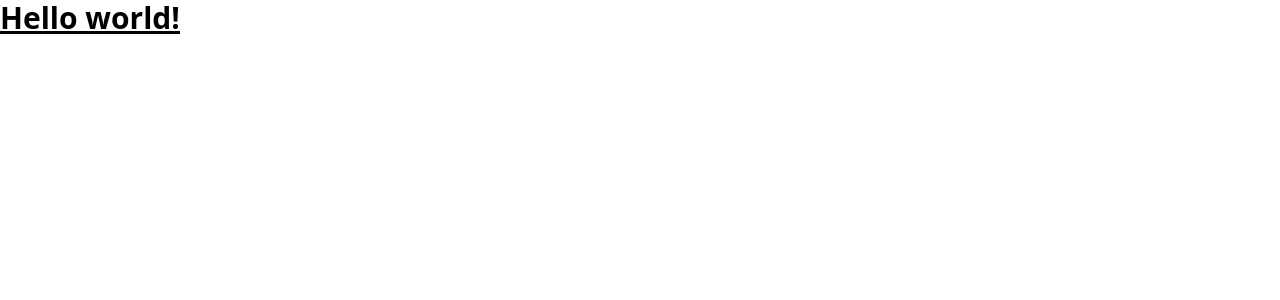
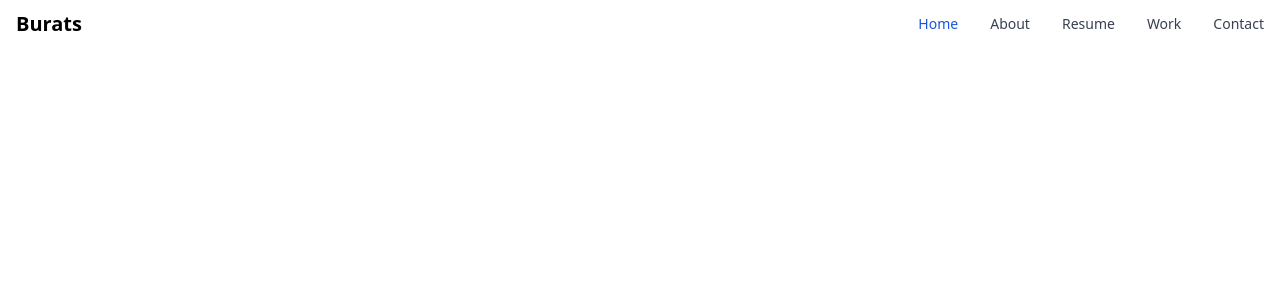
Before and after one commit to bewburats/portfolio-vue, a Vue app: page /#/ in a window 1280 px wide. Shown: the top 300 px of the page. Built offline with nearby package versions, Linux system fonts and the light colour scheme.

Commit message:
add navbar

```diff
--- a/src/App.vue
+++ b/src/App.vue
@@ -1,13 +1,13 @@
 <script setup>
-
+import Navbar from './components/Navbar.vue';
 </script>
 
 <template>
-  <h1 class="text-3xl font-bold underline">
-    Hello world!
-  </h1>
+<Navbar />
+
 </template>
 
 <style>
 
+
 </style>
--- /dev/null
+++ b/src/components/Navbar.vue
@@ -0,0 +1,43 @@
+<script setup>
+
+</script>
+
+<template>
+
+<nav class="bg-white border-gray-200 px-2 sm:px-4 py-2.5 rounded dark:bg-gray-900">
+  <div class="container flex flex-wrap justify-between items-center mx-auto">
+    <a href="#" class="flex items-center">
+        <!-- <img src="/public/images/logo.png" class="mr-3 h-6 sm:h-9" alt="burats Logo"> -->
+        <span class="self-center text-xl font-bold whitespace-nowrap dark:text-white">Burats</span>
+    </a>
+    <button data-collapse-toggle="navbar-default" type="button" class="inline-flex items-center p-2 ml-3 text-sm text-gray-500 rounded-lg md:hidden hover:bg-gray-100 focus:outline-none focus:ring-2 focus:ring-gray-200 dark:text-gray-400 dark:hover:bg-gray-700 dark:focus:ring-gray-600" aria-controls="navbar-default" aria-expanded="false">
+      <span class="sr-only">Open main menu</span>
+      <svg class="w-6 h-6" aria-hidden="true" fill="currentColor" viewBox="0 0 20 20" xmlns="http://www.w3.org/2000/svg"><path fill-rule="evenodd" d="M3 5a1 1 0 011-1h12a1 1 0 110 2H4a1 1 0 01-1-1zM3 10a1 1 0 011-1h12a1 1 0 110 2H4a1 1 0 01-1-1zM3 15a1 1 0 011-1h12a1 1 0 110 2H4a1 1 0 01-1-1z" clip-rule="evenodd"></path></svg>
+    </button>
+    <div class="hidden w-full md:block md:w-auto" id="navbar-default">
+      <ul class="flex flex-col mt-4 md:flex-row md:space-x-8 md:mt-0 md:text-sm md:font-medium">
+        <li>
+          <a href="#" class="block py-2 pr-4 pl-3 text-white bg-blue-700 rounded md:bg-transparent md:text-blue-700 md:p-0 dark:text-white" aria-current="page">Home</a>
+        </li>
+        <li>
+          <a href="#" class="block py-2 pr-4 pl-3 text-gray-700 border-b border-gray-100 hover:bg-gray-50 md:hover:bg-transparent md:border-0 md:hover:text-blue-700 md:p-0 dark:text-gray-400 md:dark:hover:text-white dark:hover:bg-gray-700 dark:hover:text-white md:dark:hover:bg-transparent dark:border-gray-700">About</a>
+        </li>
+        <li>
+          <a href="#" class="block py-2 pr-4 pl-3 text-gray-700 border-b border-gray-100 hover:bg-gray-50 md:hover:bg-transparent md:border-0 md:hover:text-blue-700 md:p-0 dark:text-gray-400 md:dark:hover:text-white dark:hover:bg-gray-700 dark:hover:text-white md:dark:hover:bg-transparent dark:border-gray-700">Resume</a>
+        </li>
+        <li>
+          <a href="#" class="block py-2 pr-4 pl-3 text-gray-700 border-b border-gray-100 hover:bg-gray-50 md:hover:bg-transparent md:border-0 md:hover:text-blue-700 md:p-0 dark:text-gray-400 md:dark:hover:text-white dark:hover:bg-gray-700 dark:hover:text-white md:dark:hover:bg-transparent dark:border-gray-700">Work</a>
+        </li>
+        <li>
+          <a href="#" class="block py-2 pr-4 pl-3 text-gray-700 hover:bg-gray-50 md:hover:bg-transparent md:border-0 md:hover:text-blue-700 md:p-0 dark:text-gray-400 md:dark:hover:text-white dark:hover:bg-gray-700 dark:hover:text-white md:dark:hover:bg-transparent">Contact</a>
+        </li>
+      </ul>
+    </div>
+  </div>
+</nav>
+
+</template>
+
+<style>
+
+</style>
```
